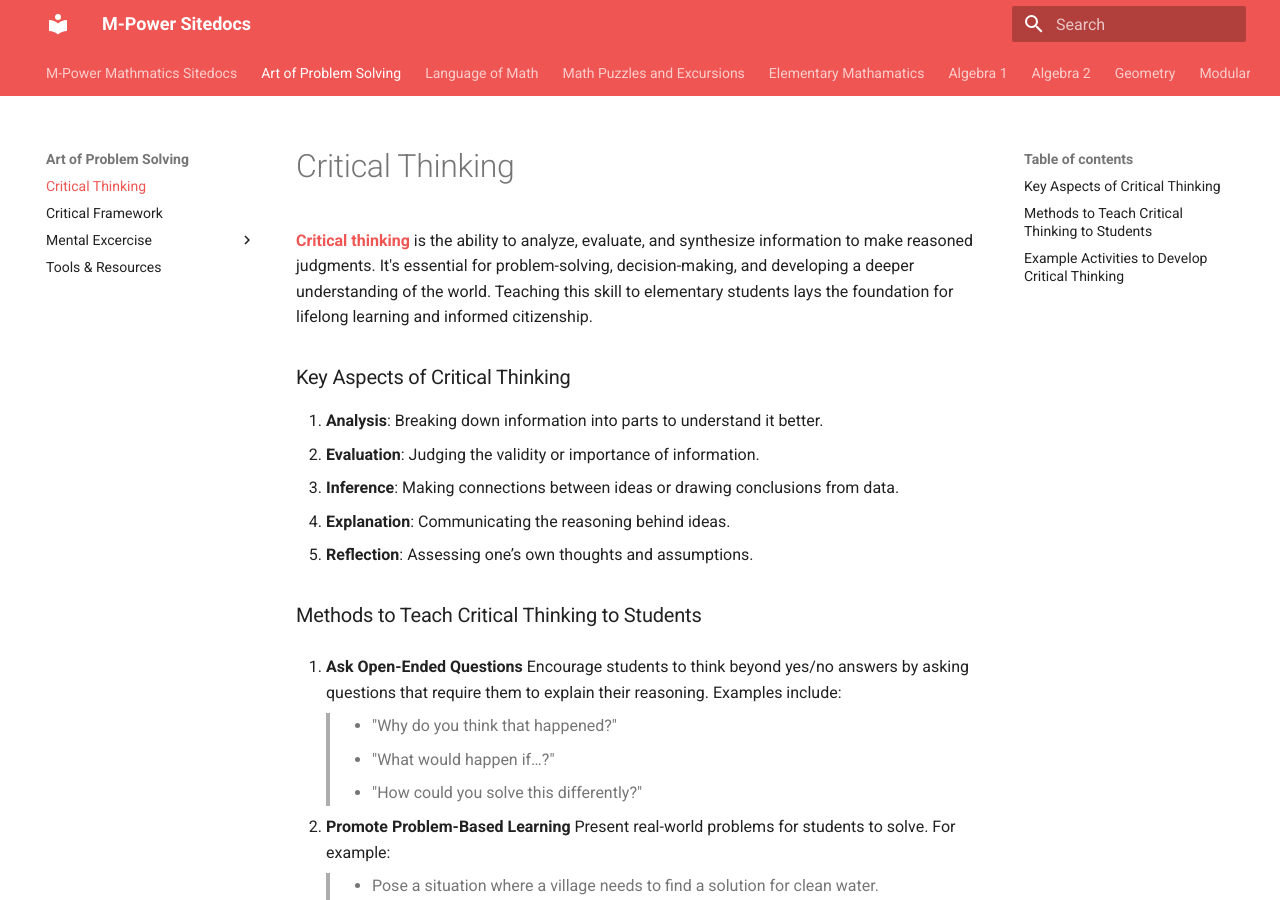
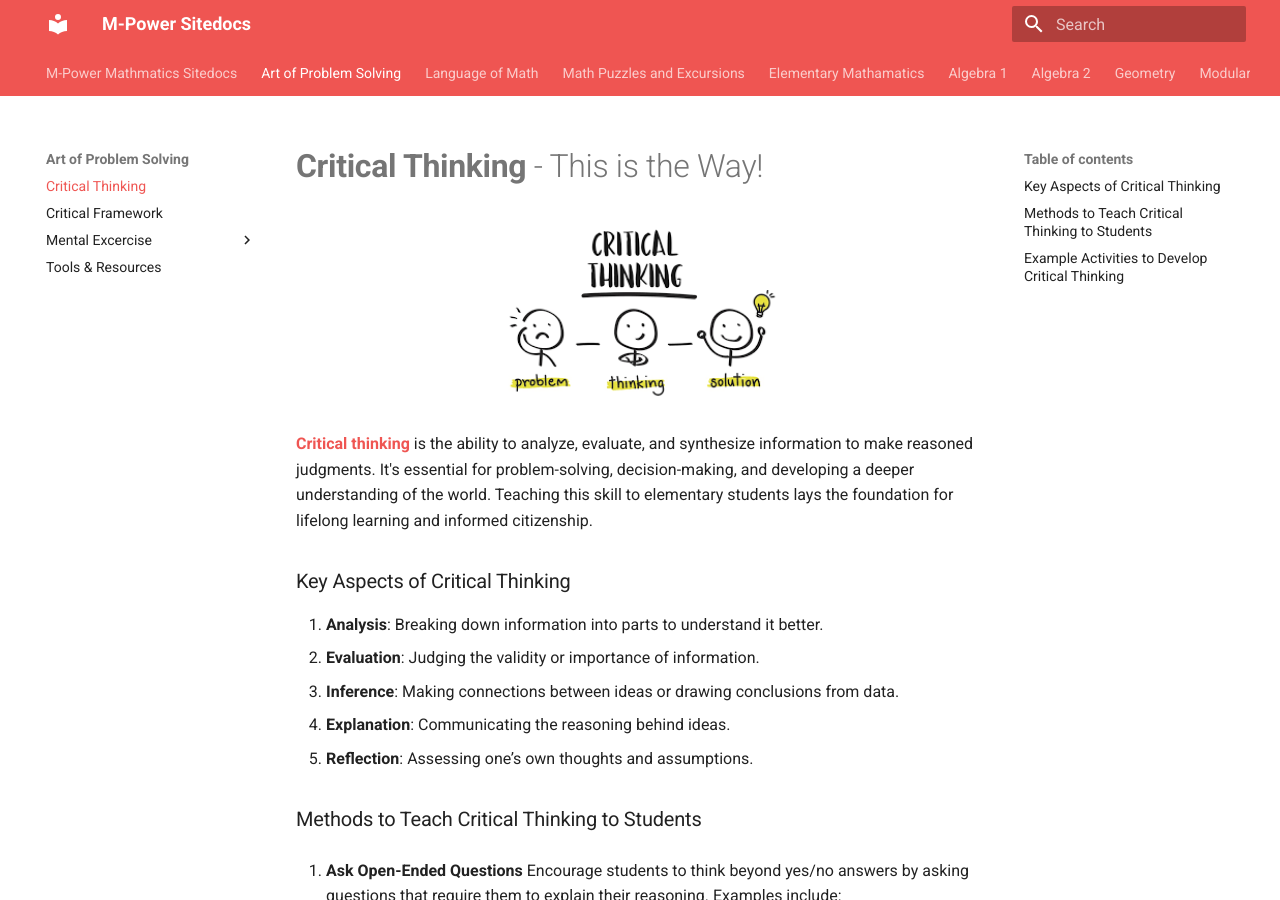
Before and after one commit to baseonballs/mpower-sitedocs, an MkDocs documentation site: the page built from site-docs/mathematics/aops/critical_thinking.md, in a window 1280 px wide and 900 px high. Built offline with MkDocs 1.6.1 and Material for MkDocs 9.7.7, drawn with Linux system fonts in a browser that asks for light colours.

Commit message:
critical thinking update.

```diff
--- a/site-docs/mathematics/aops/critical_thinking.md
+++ b/site-docs/mathematics/aops/critical_thinking.md
@@ -1,6 +1,12 @@
-# Critical Thinking
+# **Critical Thinking** - This is the Way!
+
+<div style="text-align: center; background-color: transparent;">
+  <img src="../../../assets/images/tools-resources/image.003.png" alt="sitedocs" style="width: 300px; max-width: 100%; height: auto;">
+</div>
 
 **[Critical thinking](https://iep.utm.edu/critical-thinking/)** is the ability to analyze, evaluate, and synthesize information to make reasoned judgments. It's essential for problem-solving, decision-making, and developing a deeper understanding of the world. Teaching this skill to elementary students lays the foundation for lifelong learning and informed citizenship.
+
+
 
 ### Key Aspects of Critical Thinking
 1. **Analysis**: Breaking down information into parts to understand it better.
```
Also changed, not shown: site-docs/resources/index.md (+0 -4 lines), site-docs/assets/images/tools-resources/critical-thinking.png (added), site-docs/assets/images/tools-resources/image.003.png (added).
